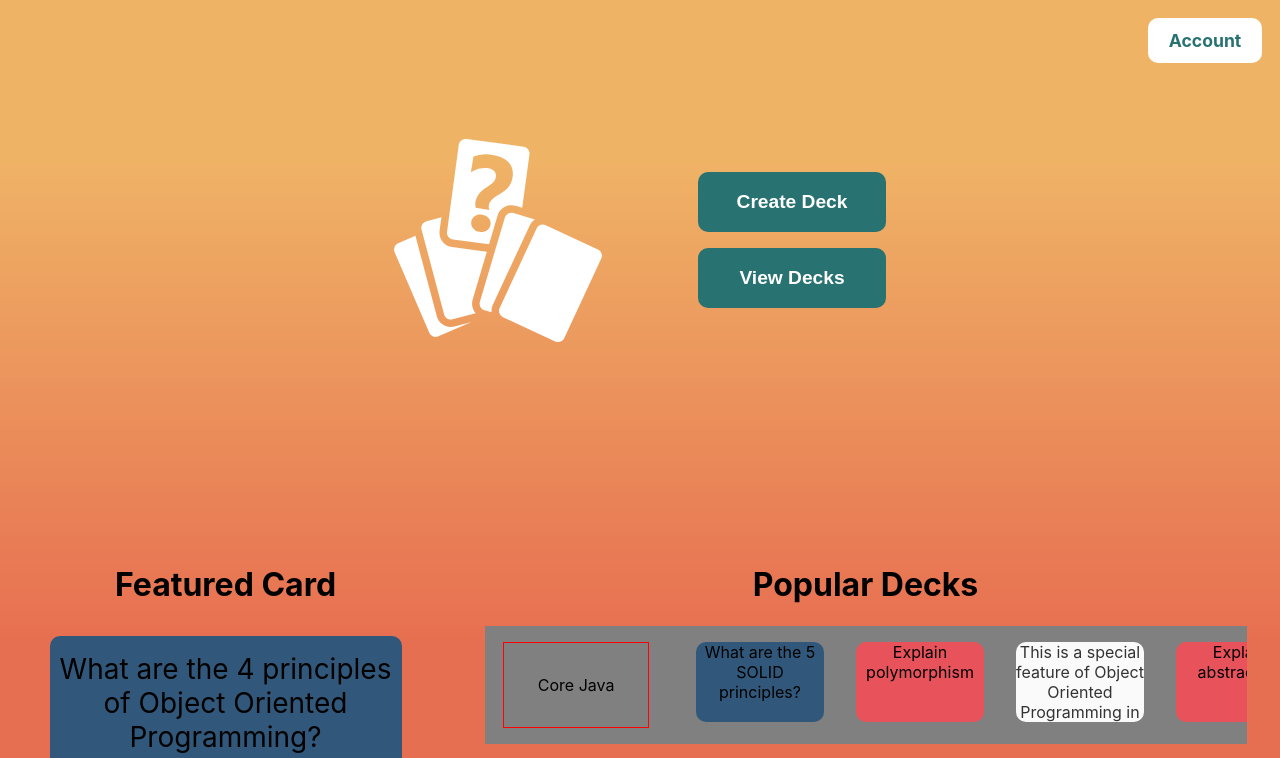
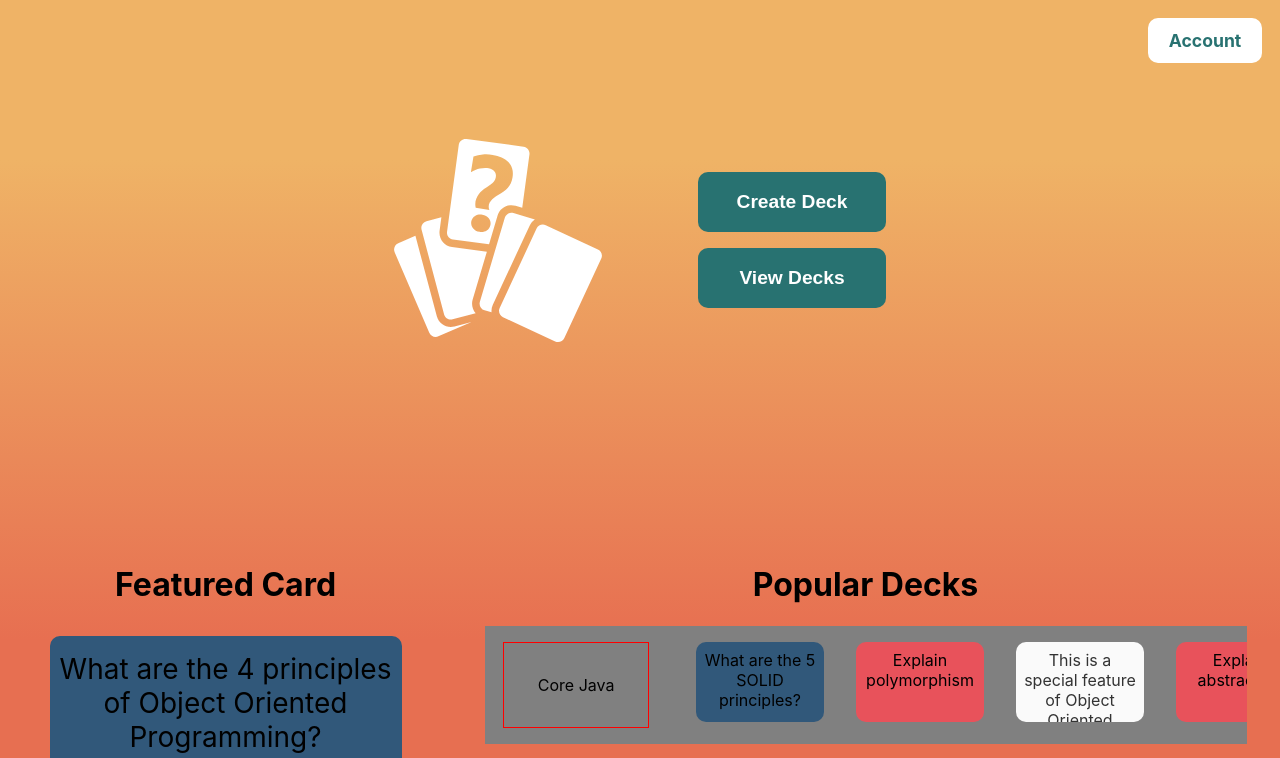
Before and after one commit to michael-mcmasters/Notecards, a React (Create React App) app: page / in a window 1280 px wide. Shown: the top 758 px of the page. Built offline with nearby package versions, Linux system fonts and the light colour scheme.

Commit message:
Add padding to card's inner content

```diff
--- a/src/components/homepagetwo/TinyCard.js
+++ b/src/components/homepagetwo/TinyCard.js
@@ -93,6 +93,7 @@ const Back = styled.div`
 `;
 
 const Content = styled.div`
+    padding: 0.5rem 0.3rem;
     /* ${ScrollBar} */
 `;
 
```
